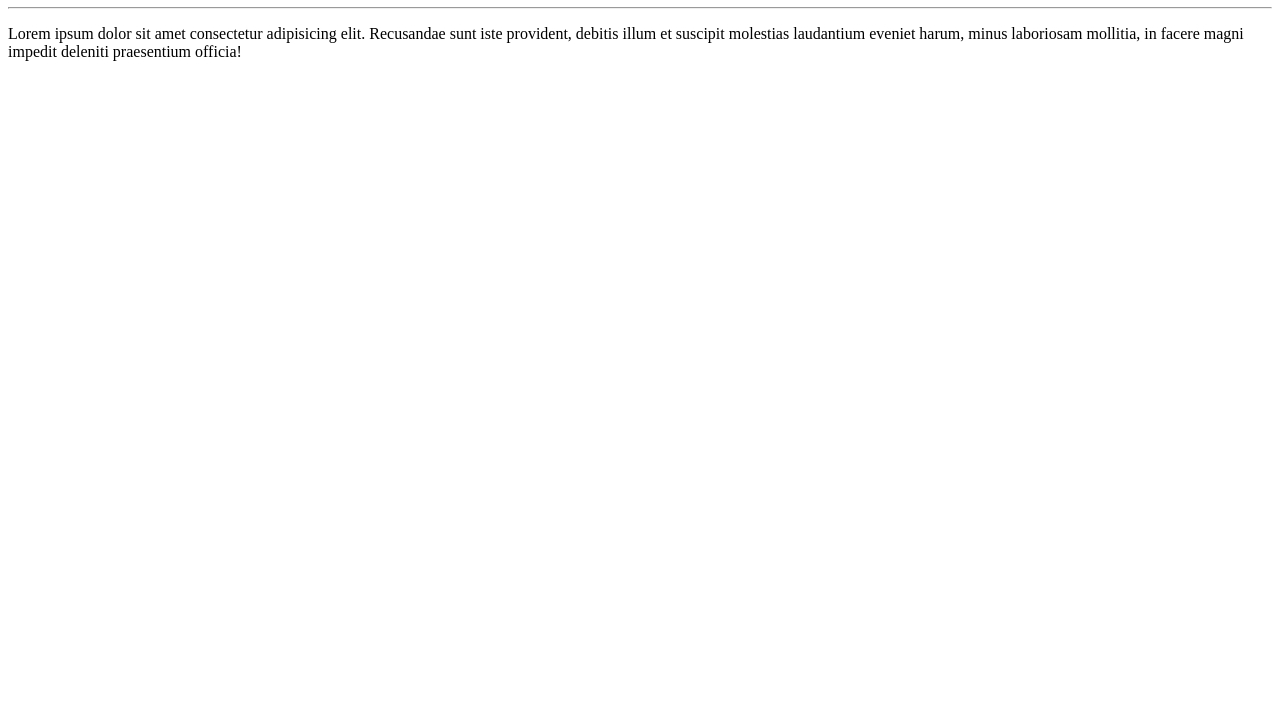
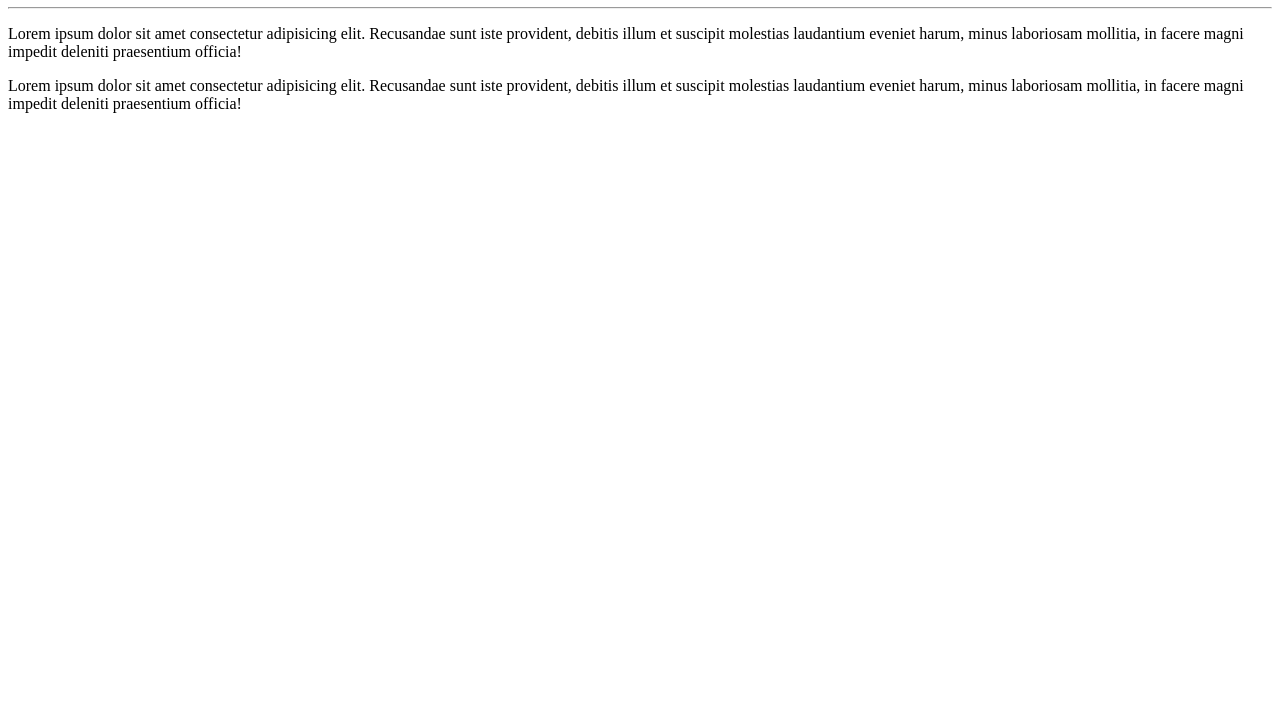
Before and after one commit to JoiceBsantos/Ola-Mundo, a plain HTML site: page site-exemplo/index.html in a window 1280 px wide. Shown: the part 73-800 px from the top of the page. Drawn offline with Linux system fonts and the light colour scheme.

Commit message:
adicionei um paragrafo

```diff
--- a/site-exemplo/index.html
+++ b/site-exemplo/index.html
@@ -8,7 +8,7 @@
 <body>
     <h1> Olá, Mundo!</h1>
     <hr>
-    <p>Lorem ipsum dolor sit amet consectetur adipisicing elit. Recusandae sunt iste provident, debitis illum et suscipit molestias laudantium eveniet harum, minus laboriosam mollitia, in facere magni impedit deleniti praesentium officia!
-    </p>
+    <p>Lorem ipsum dolor sit amet consectetur adipisicing elit. Recusandae sunt iste provident, debitis illum et suscipit molestias laudantium eveniet harum, minus laboriosam mollitia, in facere magni impedit deleniti praesentium officia!</p>
+    <p>Lorem ipsum dolor sit amet consectetur adipisicing elit. Recusandae sunt iste provident, debitis illum et suscipit molestias laudantium eveniet harum, minus laboriosam mollitia, in facere magni impedit deleniti praesentium officia!</p>
 </body>
 </html>
```
